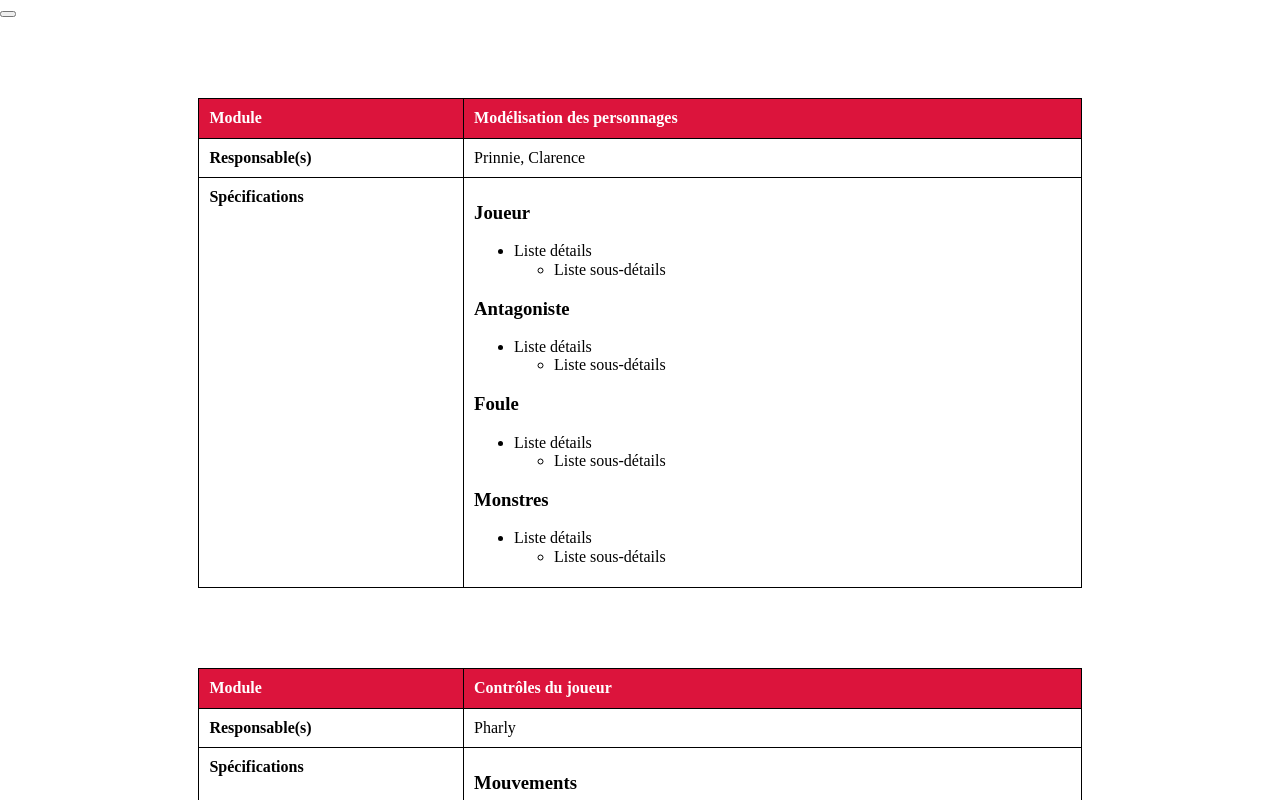
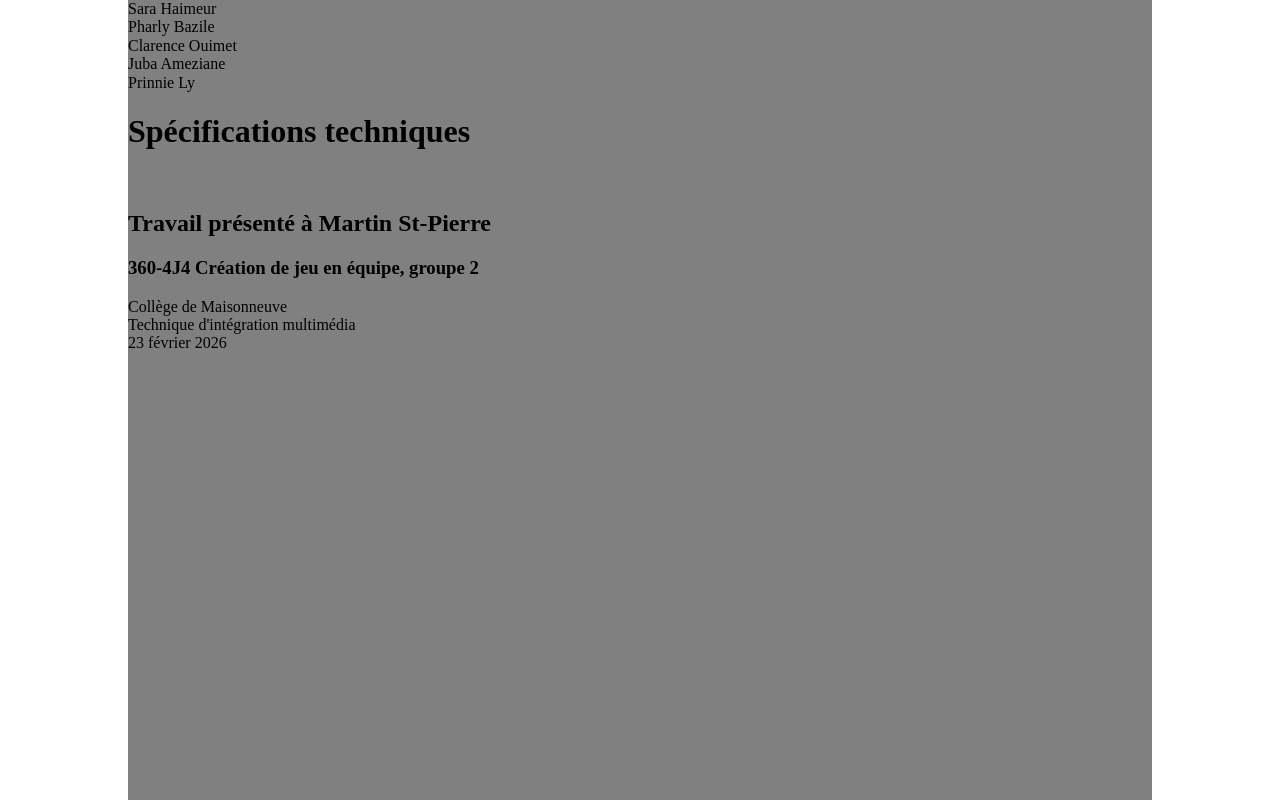
Before and after one commit to 4J4-Illusions/specifications-techniques, a React (Vite) app: page / in a window 1280 px wide. Shown: the top 800 px of the page. Built offline with nearby package versions, Linux system fonts and the light colour scheme.

Commit message:
contenu de la couverture

```diff
--- a/index.html
+++ b/index.html
@@ -1,11 +1,11 @@
 <!doctype html>
-<html lang="en">
+<html lang="fr-ca">
   <head>
     <meta name="robots" content="noindex">
     <meta charset="UTF-8" />
     <link rel="icon" type="image/svg+xml" href="/vite.svg" />
     <meta name="viewport" content="width=device-width, initial-scale=1.0" />
-    <title>mod-prog-viewer</title>
+    <title>Illusions - Spécifications techniques</title>
   </head>
   <body>
     <div id="root"></div>
--- a/package.json
+++ b/package.json
@@ -10,6 +10,7 @@
     "preview": "vite preview"
   },
   "dependencies": {
+    "gh-pages": "^6.3.0",
     "normalize.css": "^8.0.1",
     "react": "^19.2.0",
     "react-dom": "^19.2.0"
--- a/src/components/App.css
+++ b/src/components/App.css
@@ -1,3 +1,6 @@
 .App{
-
+    > *{
+        width: 80vw;
+        margin: auto;
+    }
 }
--- a/src/components/App.tsx
+++ b/src/components/App.tsx
@@ -1,16 +1,16 @@
 import './App.css'
-import moduleData from '../data/modules.json'
-import Module from './Module';
+import Couverture from './Couverture'
+import ListeModules from './ListeModules'
+
+
 
 export default function App() {
-    console.log(moduleData);
+
 
     return (
         <main className='App'>
-            <button onClick={print}></button>
-            {moduleData.map((mod, i) => (
-                <Module key={i} {...mod} />
-            ))}
+            <Couverture/>
+            <ListeModules/>
         </main>
     )
 }
--- a/src/components/Couverture.css
+++ b/src/components/Couverture.css
@@ -1,3 +1,10 @@
 .Couverture{
+    height: 100vh;
+    background-color: grey;
 
+    .equipe{
+        span{
+            display: block;
+        }
+    }
 }
--- a/src/components/Couverture.tsx
+++ b/src/components/Couverture.tsx
@@ -1,11 +1,35 @@
 import './Couverture.css'
+
 
 
 export default function Couverture(){
 
     return(
-        <div className='Couverture'>
+        <header className='Couverture'>
+            <section className='equipe'>
+                <span>Sara Haimeur</span>
+                <span>Pharly Bazile</span>
+                <span>Clarence Ouimet</span>
+                <span>Juba Ameziane</span>
+                <span>Prinnie Ly</span>
+            </section>
 
-        </div>
+            <h1 className='titre'>Spécifications techniques</h1>
+
+            <img className='logo' />
+
+            <section className='info-cours'>
+                <h2>Travail présenté à Martin St-Pierre</h2>
+                <h3>360-4J4 Création de jeu en équipe, groupe 2</h3>
+            </section>
+
+            <section className='identification'>
+                <p>
+                    Collège de Maisonneuve <br />
+                    Technique d'intégration multimédia <br />
+                    23 février 2026
+                </p>
+            </section>
+        </header>
     )
 }
--- /dev/null
+++ b/src/components/ListeModules.css
@@ -0,0 +1,3 @@
+.ListeModules{
+
+}
--- /dev/null
+++ b/src/components/ListeModules.tsx
@@ -0,0 +1,17 @@
+import './ListeModules.css'
+import moduleData from '../data/modules.json'
+import Module from './Module'
+
+
+
+export default function ListeModules() {
+
+
+	return (
+		<section className='ListeModules'>
+			{moduleData.map((mod, i) => (
+				<Module key={i} {...mod} />
+			))}
+		</section>
+	)
+}
--- a/src/components/Module.tsx
+++ b/src/components/Module.tsx
@@ -1,4 +1,5 @@
 import './Module.css'
+
 
 
 export default function Module(props: IModuleProgrammable) {
```
Also changed, not shown: 1 other file (tests, documents, lock files or other folders).
